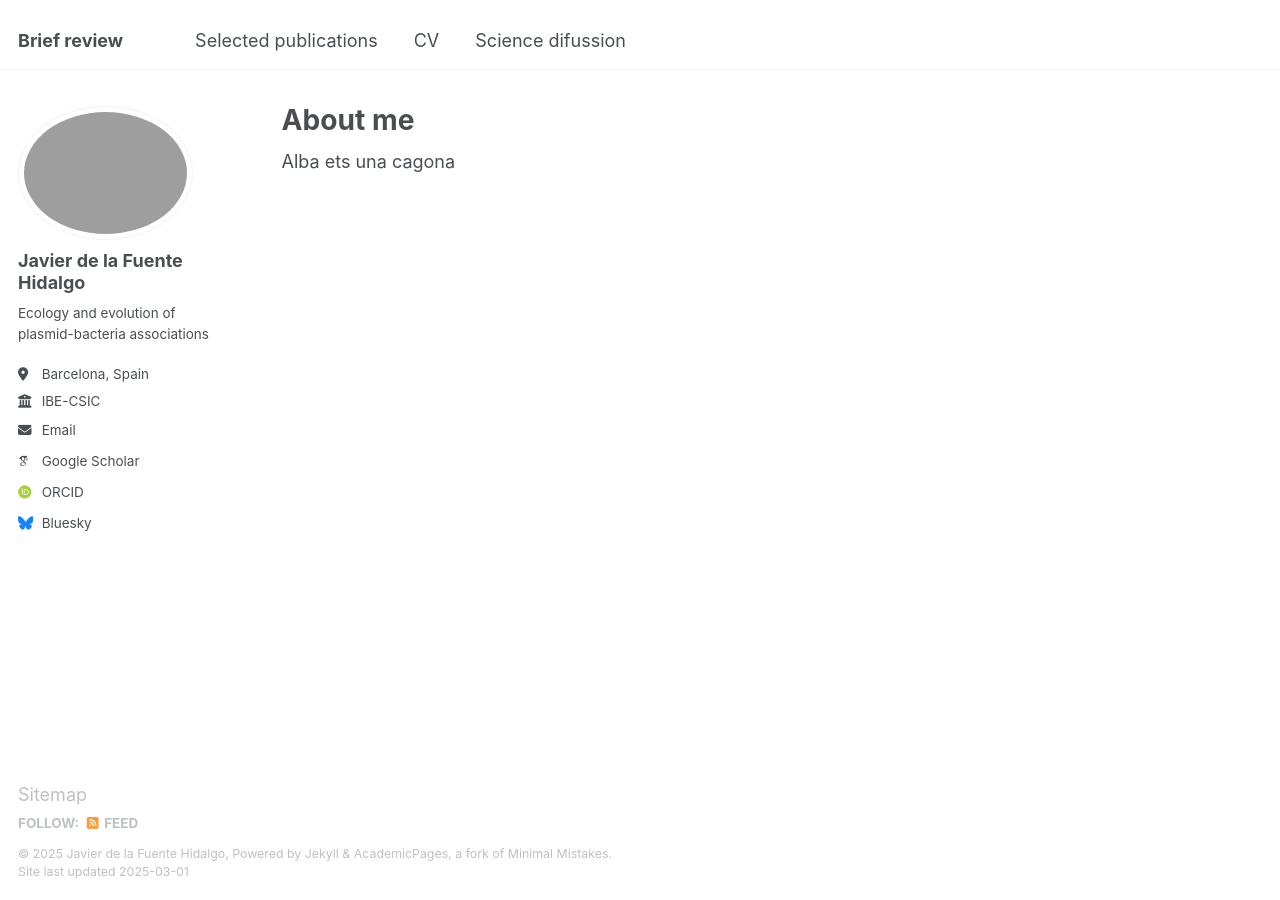
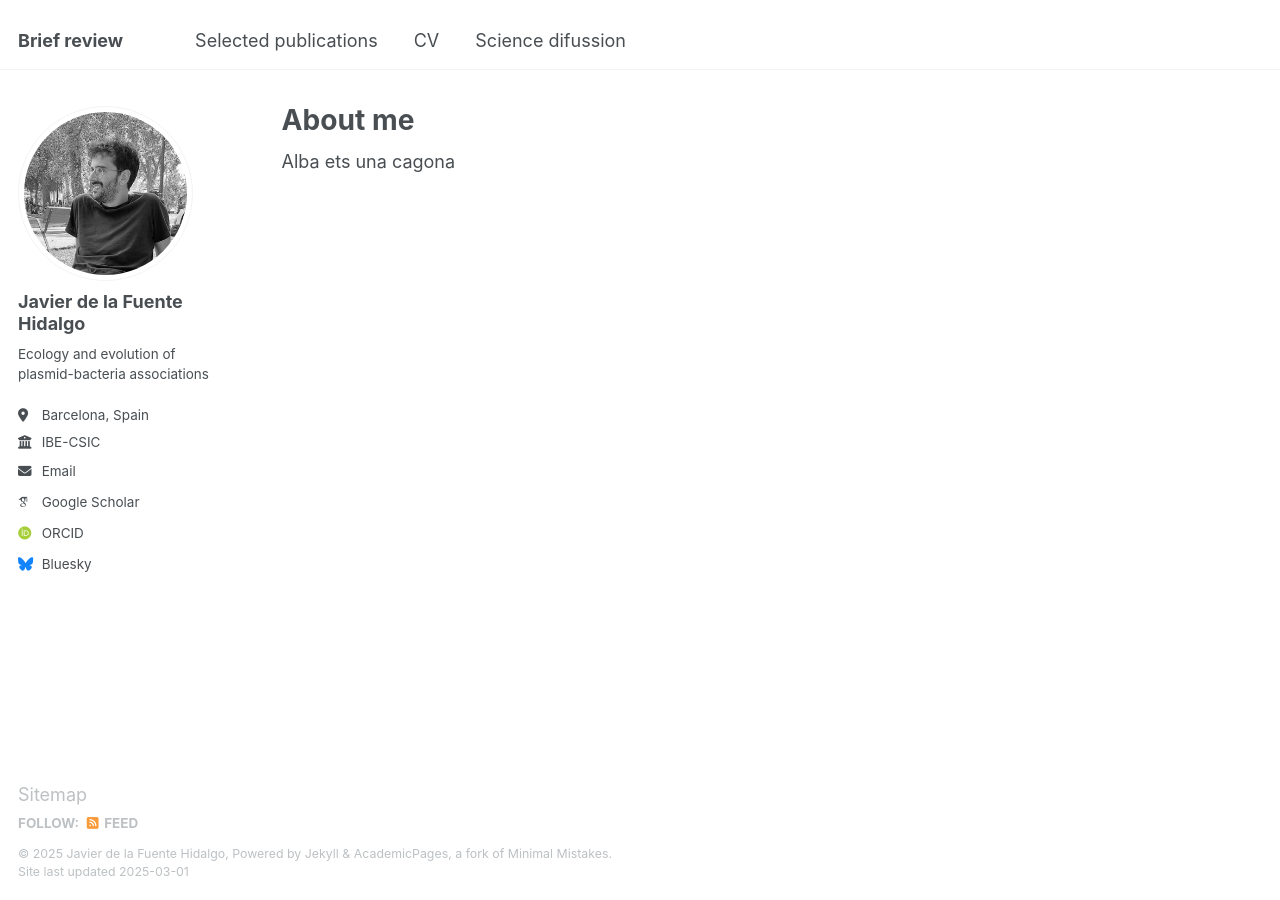
Before and after one commit to DelaFuenteJavier/delafuentejavier.github.io, a Jekyll site: the page built from _pages/about.md, in a window 1280 px wide. Built offline with Jekyll 4.4.1, drawn with Linux system fonts in a browser that asks for light colours; some web fonts are replaced.

Commit message:
Update _config.yml

```diff
--- a/_config.yml
+++ b/_config.yml
@@ -22,7 +22,7 @@ repository               : "DelaFuenteJavier/DelaFuenteJavier.github.io"
 #               Additional customization can be done by editing /_includes/author-profile.html
 author:
   # Biographic information
-  avatar           : "jurassicpark-jurassic.mp4"
+  avatar           : "JDLF.png"
   name             : "Javier de la Fuente Hidalgo"
   pronouns         : # example: "she/her"
   bio              : "Ecology and evolution of plasmid-bacteria associations"
```
